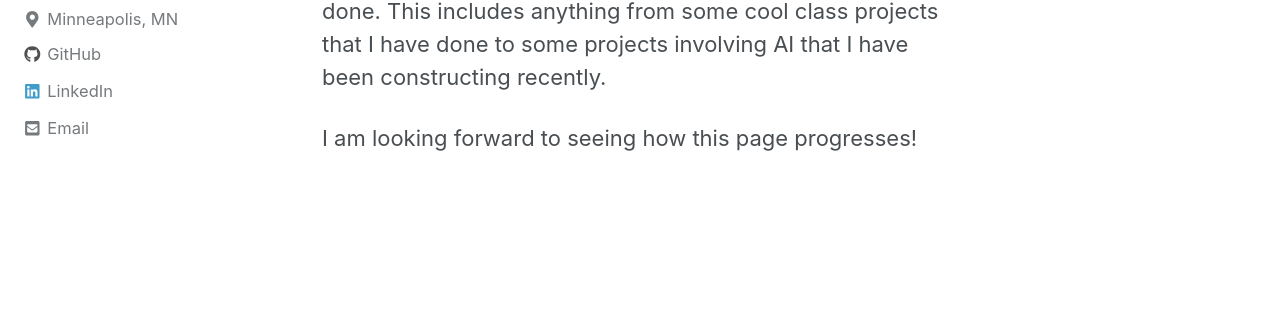
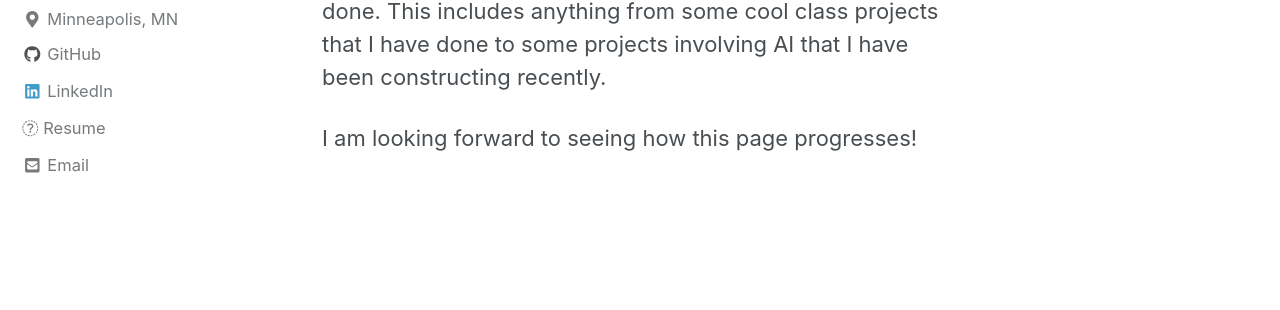
Before and after one commit to ashwinkolla/ashwinkolla.github.io, a Jekyll site: the page built from _pages/about.md, in a window 1280 px wide and 900 px high, scrolled down 1164 px. Shown: the part 140-450 px from the top of the window. Built offline with Jekyll 4.4.1, drawn with Linux system fonts in a browser that asks for light colours; nearby versions of some CDN libraries.

Commit message:
Adding download for resume

```diff
--- a/_config.yml
+++ b/_config.yml
@@ -127,6 +127,9 @@ author:
     - label: "Instagram"
       icon: "fab fa-fw fa-instagram"
       # url: "https://instagram.com/"
+    - label: "Resume"
+      icon: "fab fa-fw-fa-resume"
+      url: "/downloads/Resume.pdf"
 
 # Site Footer
 footer:
```
Also changed, not shown: 1 other file.
